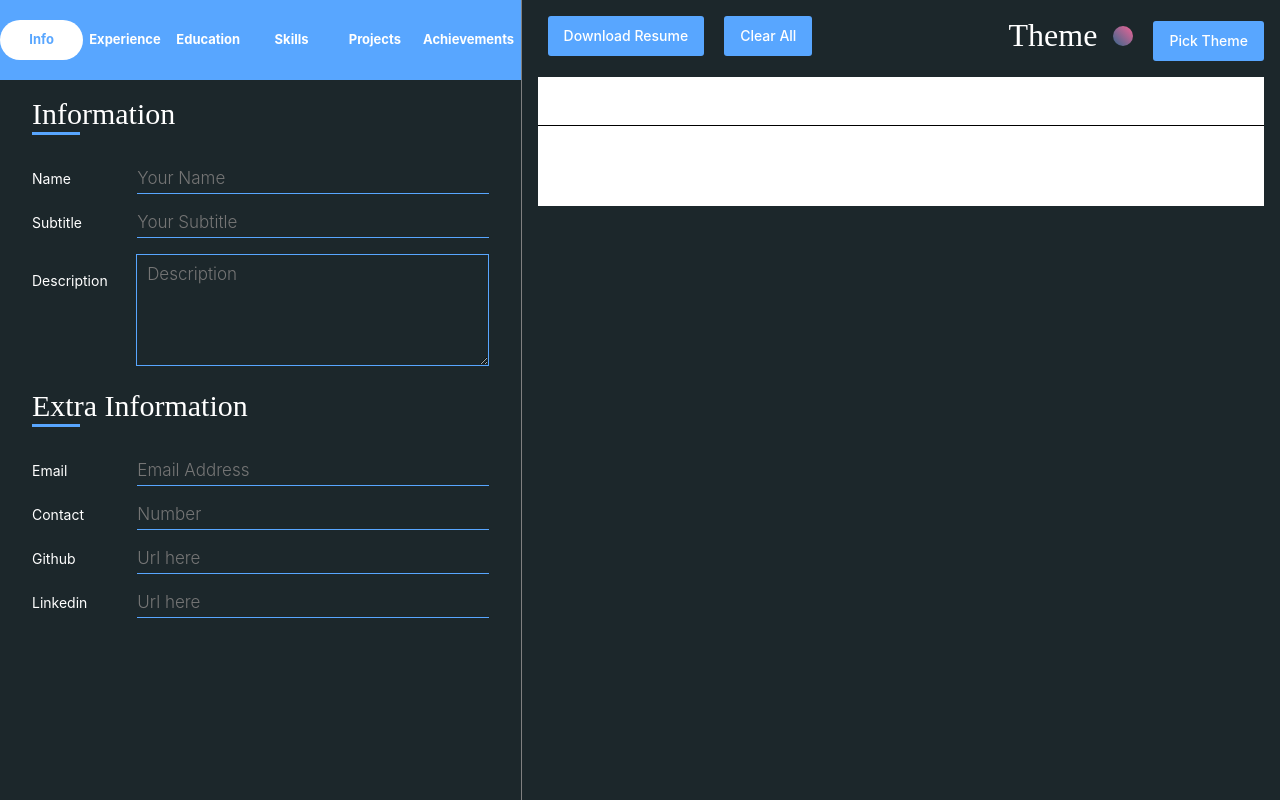
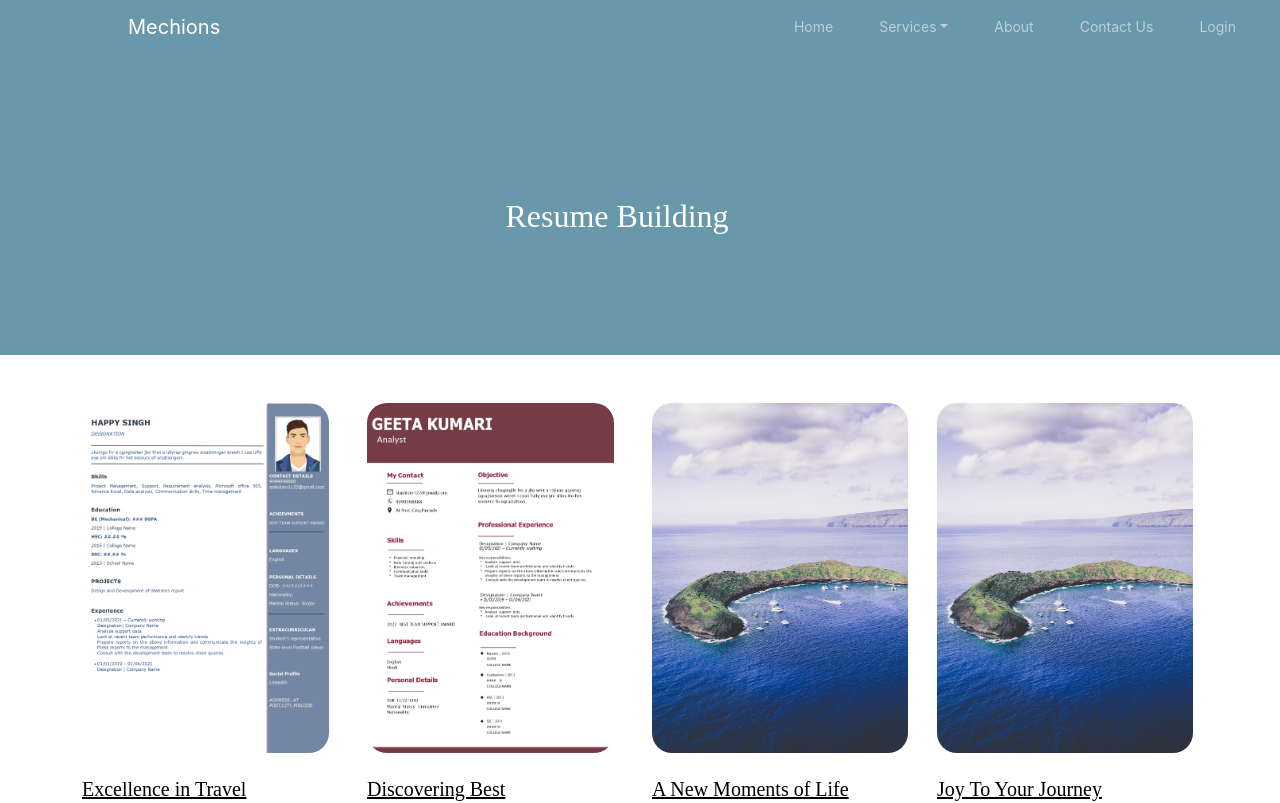
Before and after one commit to lalitgaikwad274/ResumeDemo, a React (Create React App) app: page /resumebuilding in a window 1280 px wide. Shown: the top 803 px of the page. Built offline with nearby package versions, Linux system fonts and the light colour scheme.

Commit message:
new update

```diff
--- a/src/App.js
+++ b/src/App.js
@@ -14,28 +14,26 @@ const NotFound = () => <div>Not found</div>;
 function App() {
    return (
       <>
-         {/* <BrowserRouter>
+         <BrowserRouter>
             <div style={{position:'relative'}}>
                <MyNavbar />
                <Routes>
                   <Route exact path="/" element={<Home />} />
                   <Route path="/about" element={<About />} />
                   <Route path="/contact" element={<Contact />} />
-                  <Route path="/login" element={<Login />} />
+                  <Route path="#" element={<Login />} />
                   <Route path="/resumebuilding" element={<ResumeBuilding />} />
                   <Route component={NotFound} />
                </Routes>
                {/* <div className="msg">
                   <img  src={require("./Assets/images/comment.png")}/>
-               </div>
+               </div> */}
                <Footer />
             </div>
-         </BrowserRouter> */}
-         {/* <MyNavbar /> */}
-         {/* <Home /> */}
-         {/* <Footer /> */}
+         </BrowserRouter>
+
          {/* <CustomNavabar /> */}
-         <Homepage />
+         {/* <Homepage /> */}
       </>
    );
 }
```
